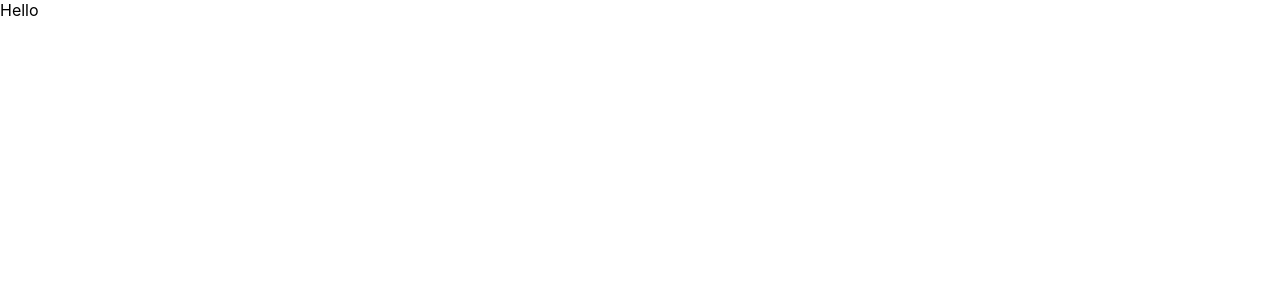
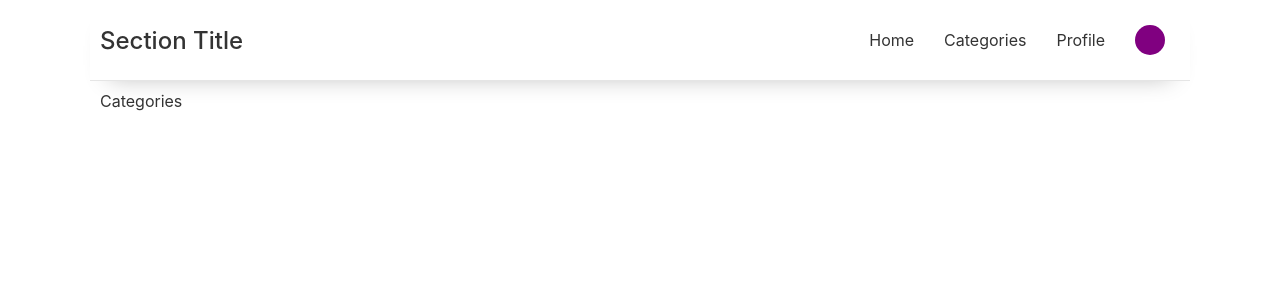
Before and after one commit to nstranquist/city-passport, a React (Create React App) app: page /categories in a window 1280 px wide. Shown: the top 300 px of the page. Built offline with nearby package versions, Linux system fonts and the light colour scheme.

Commit message:
complete layout with header and content-view, set up profile form input dataflow

```diff
--- a/package.json
+++ b/package.json
@@ -5,6 +5,7 @@
   "dependencies": {
     "react": "^16.12.0",
     "react-dom": "^16.12.0",
+    "react-router-dom": "^5.1.2",
     "react-scripts": "3.2.0"
   },
   "scripts": {
--- /dev/null
+++ b/src/App.css
@@ -0,0 +1,71 @@
+
+
+.page-container {
+  min-height: 100vh;
+  height: 100vh;
+  width: 100%;
+  max-width: 1100px;
+  margin: 0 auto;
+  position: relative;
+  display: flex;
+}
+
+/* Sidebar */
+.sidebar-container {
+  flex: 1;
+  color: white;
+  background: navy;
+}
+
+
+/* Main Content */
+.content-container {
+  flex: 4;
+  color: #333;
+  background: white;
+}
+.content-header {
+  display: flex;
+  justify-content: flex-end;
+  align-items: center;
+  padding: 20px 10px;
+  color: #333;
+  background: white;
+  border-bottom: 1px solid rgba(0,0,0,.1);
+  -webkit-box-shadow: 0px 15px 25px -19px rgba(0,0,0,0.29);
+  -moz-box-shadow: 0px 15px 25px -19px rgba(0,0,0,0.29);
+  box-shadow: 0px 15px 25px -19px rgba(0,0,0,0.29);
+}
+.content-header h2 {
+  margin: 0;
+  font-weight: 500;
+  margin-right: auto;
+}
+.header-nav {
+  display: flex;
+  justify-content: center;
+  align-items: center;
+}
+.nav-link {
+  display: inline-block;
+  padding: 5px 10px;
+  margin: 0 5px;
+  text-decoration: none;
+  color: #333;
+}
+.nav-link:hover {
+  text-decoration: underline;
+}
+.circle-profile {
+  border-radius: 50%;
+  color: purple;
+  background: purple;
+  height: 30px;
+  width: 30px;
+}
+
+/* Content View */
+.content-view {
+  padding: 10px;
+  /* height: 100%; */
+}
--- a/src/App.js
+++ /dev/null
@@ -1,11 +0,0 @@
-import React from 'react';
-
-function App() {
-  return (
-    <div className="App">
-      Hello
-    </div>
-  );
-}
-
-export default App;
--- /dev/null
+++ b/src/App.jsx
@@ -0,0 +1,63 @@
+import React, {useState} from 'react';
+import { Link } from 'react-router-dom'
+import { PassportRoutes } from './Routes'
+// import components
+import Profile from './components/Profile'
+
+import './App.css'
+
+const App = () => {
+  const [profileData, setProfileData] = useState({})  // will container 'name', 'age', 'city'
+
+  const updateProfile = (formData) => {
+    setProfileData({
+      name: formData.name,
+      //age: ,
+      //city: ,
+    })
+    console.log('profile data:', profileData)
+  }
+
+  const MyProfile = (props) => {
+    return (
+      <Profile
+        updateProfile={updateProfile}
+        profileData={profileData}
+        {...props}
+      />
+    )
+  }
+
+  return (
+    <div className="page-container">
+      <main className="content-container">
+        <header className="content-header">
+          {/* TODO: update section title with current page with react-router 'withParams' HOC */}
+          <h2>Section Title</h2>
+          <nav className='header-nav'>
+            <Link to='/categories' className='nav-link'>Home</Link>
+            <Link to='/categories' className='nav-link'>Categories</Link>
+            <Link to='/profile' className='nav-link'>Profile</Link>
+            <Link to='/profile' className='nav-link'>
+              <div className="circle-profile"></div>
+            </Link>
+          </nav>
+        </header>
+        <div className="content-view">
+          <PassportRoutes MyProfile={MyProfile} />
+        </div>
+      </main>
+    </div>
+  );
+}
+
+export default App;
+
+
+// OLD CODE:
+// {/* <div className="sidebar-container"> */}
+//         {/* Top Profile Link, display name */}
+//         {/* Sidebar */}
+//         {/* List of Links */}
+
+//       {/* </div> */}
--- /dev/null
+++ b/src/Routes.jsx
@@ -0,0 +1,17 @@
+import React from 'react'
+import { Switch, Route, Redirect } from 'react-router-dom'
+// import components
+// import Profile from './components/Profile'
+import Categories from './components/Categories'
+import CategoryDetail from './components/CategoryDetail'
+
+export const PassportRoutes = ({
+  MyProfile
+}) => (
+  <Switch>
+    <Route exact path='/profile' component={MyProfile} />
+    <Route exact path='/categories' component={Categories} />
+    {/* <Route path='/categories/:detail' render={(props) => <CategoriesDetail {...props} />} />  can use match.params */}
+    <Route path='/' render={() => <Redirect to='/categories' />} />
+  </Switch>
+)
--- /dev/null
+++ b/src/components/Categories.jsx
@@ -0,0 +1,13 @@
+import React from 'react'
+
+
+// display all of our categories
+const Categories = () => {
+  return (
+    <div>
+      Categories
+    </div>
+  )
+}
+
+export default Categories
--- /dev/null
+++ b/src/components/CategoryDetail.jsx
@@ -0,0 +1,11 @@
+import React from 'react'
+
+const CategoryDetail = () => {
+  return (
+    <div>
+      Category Detail
+    </div>
+  )
+}
+
+export default CategoryDetail
--- /dev/null
+++ b/src/components/Profile.jsx
@@ -0,0 +1,45 @@
+import React, {useState} from 'react'
+import { Redirect } from 'react-router-dom'
+
+const Profile = ({
+  updateProfile,
+  profileData
+}) => {
+  const [nameInput, setNameInput] = useState('')
+
+  const handleChange = (event) => {
+    let nameValue = event.target.value
+    setNameInput(nameValue)
+  }
+
+  const handleSubmit = (event) => {
+    event.preventDefault()
+    console.log('name input:', nameInput)
+
+    updateProfile({
+      name: nameInput
+    })
+
+    setNameInput('')
+    return (
+      <Redirect to='/categories' />
+    )
+  }
+
+  return (
+    <div>
+      <h3>Profile</h3>
+      <form onSubmit={handleSubmit}>
+        <div className="form-item">
+          <label>Enter your name</label>
+          <input type="text" value={nameInput} onChange={(event) => handleChange(event)} />
+        </div>
+        <button type="submit">Update</button>
+      </form>
+      <h3>Existing Profile Data:</h3>
+      <div>name: {profileData.name}</div>
+    </div>
+  )
+}
+
+export default Profile
--- a/src/index.css
+++ b/src/index.css
@@ -1,3 +1,13 @@
+
+html {
+  box-sizing: border-box;
+}
+*,
+*::before,
+*::after {
+  box-sizing: inherit;
+}
+
 body {
   margin: 0;
   font-family: -apple-system, BlinkMacSystemFont, "Segoe UI", "Roboto", "Oxygen",
--- a/src/index.js
+++ b/src/index.js
@@ -1,9 +1,16 @@
 import React from 'react';
 import ReactDOM from 'react-dom';
+import { BrowserRouter } from 'react-router-dom'
+import App from './App';
 import './index.css';
-import App from './App';
 import * as serviceWorker from './serviceWorker';
 
-ReactDOM.render(<App />, document.getElementById('root'));
+const Root = () => (
+  <BrowserRouter>
+    <App />
+  </BrowserRouter>
+)
+
+ReactDOM.render(<Root />, document.getElementById('root'));
 
 serviceWorker.unregister();
--- /dev/null
+++ b/src/layout/sidebar.css
@@ -0,0 +1,5 @@
+
+
+.sidebar-container {
+
+}
```
Also changed, not shown: src/layout/Sidebar.jsx (added, +12 -0 lines), 1 other file (tests, documents, lock files or other folders).
